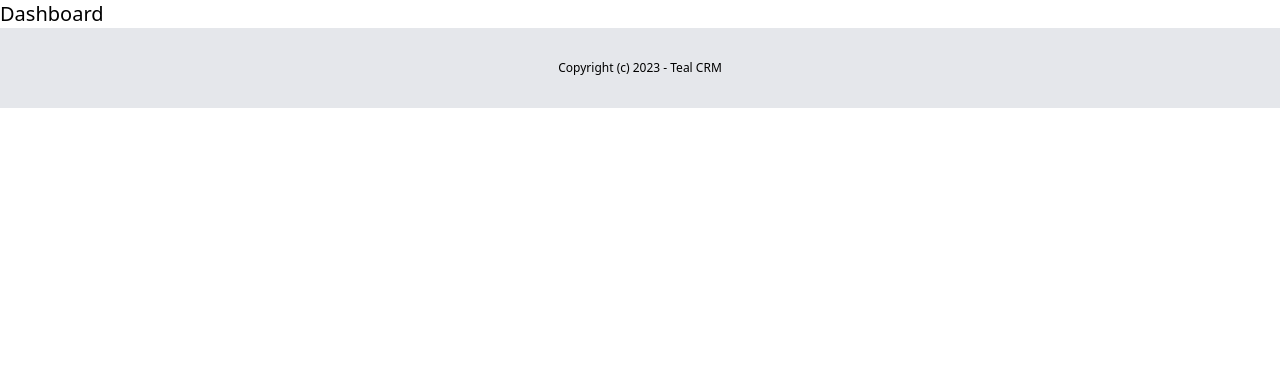
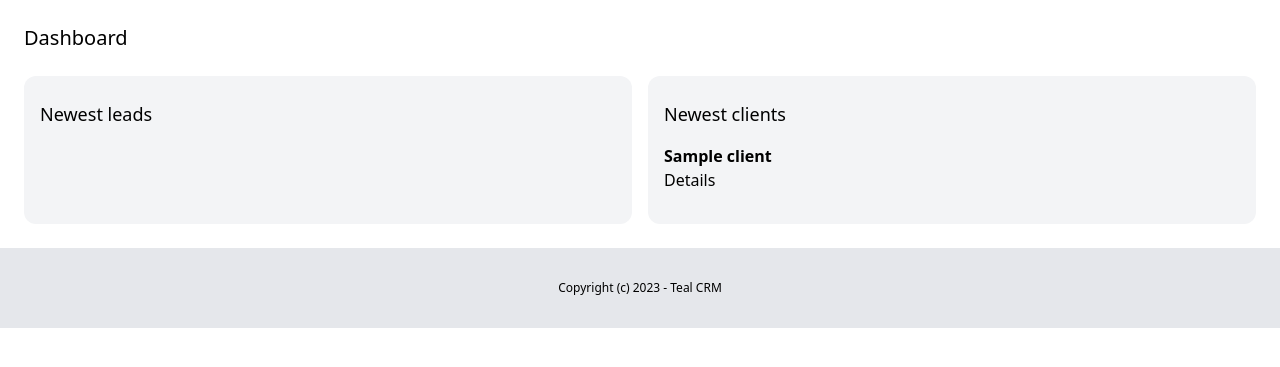
Before and after one commit to Rakhmatullo929/BuildCRM, a Django app: page /dashboard in a window 1280 px wide. Shown: the part 72-439 px from the top of the page. Run offline with Django 4.2, Linux system fonts and the light colour scheme; a user stored in the database is signed in; tables that the repository leaves empty hold one stand-in row (values such as "Sample post"); some libraries are stand-ins or nearby versions.

Commit message:
add some functions in views.py dashboard apps and write some style in dashboard html

```diff
--- a/dashboard/templates/dashboard/dashboard.html
+++ b/dashboard/templates/dashboard/dashboard.html
@@ -3,5 +3,33 @@
 {% block title %}Dashboard{% endblock %}
 
 {% block content %}
-<h1 class="text-xl">Dashboard</h1>
+    <div class="p-6">
+        <h1 class="mb-6 text-xl">Dashboard</h1>
+        <div class="flex space-x-4">
+            <div class="w-1/2 px-4 py-6 bg-gray-100 rounded-xl lead">
+                <h2 class=" mb-4 text-lg">Newest leads</h2>
+
+                {% for lead in leads %}
+                    <div class="mb-2 lead">
+                        <h3 class="font-semibold">{{ lead.name }}</h3>
+
+                        <p class="text-xs">Status: {{ lead.get_status_display }}</p>
+                        <p class="text-xs">Priority{{ lead.get_priority_display }}</p>
+
+                        <a href="{% url 'lead:leads_detail' lead.pk %}">Details</a>
+                    </div>
+                {% endfor %}
+
+            </div>
+            <div class="w-1/2 px-4 py-6 bg-gray-100 rounded-xl clients">
+                <h2 class="mb-4 text-lg">Newest clients</h2>
+                {% for client in clients %}
+                    <div class="mb-2 lead">
+                        <h3 class="font-semibold">{{ client.name }}</h3>
+                        <a href="{% url 'client:clients_detail' client.pk %}">Details</a>
+                    </div>
+                {% endfor %}
+            </div>
+        </div>
+    </div>
 {% endblock %}
--- a/dashboard/views.py
+++ b/dashboard/views.py
@@ -1,7 +1,17 @@
 from django.contrib.auth.decorators import login_required
 from django.shortcuts import render
+
+from client.models import Client
+from lead.models import Lead
+from team.models import Team
 
 
 @login_required
 def dashboard(request):
-    return render(request, 'dashboard/dashboard.html')
+    team = Team.objects.filter(created_by=request.user)[0]
+    leads = Lead.objects.filter(team=team, converted_to_client=False).order_by('-created_at')[0:5]
+    clients = Client.objects.filter(team=team).order_by('-created_at')[0:5]
+    return render(request, 'dashboard/dashboard.html', {
+        'leads': leads,
+        'clients': clients,
+    })
```
